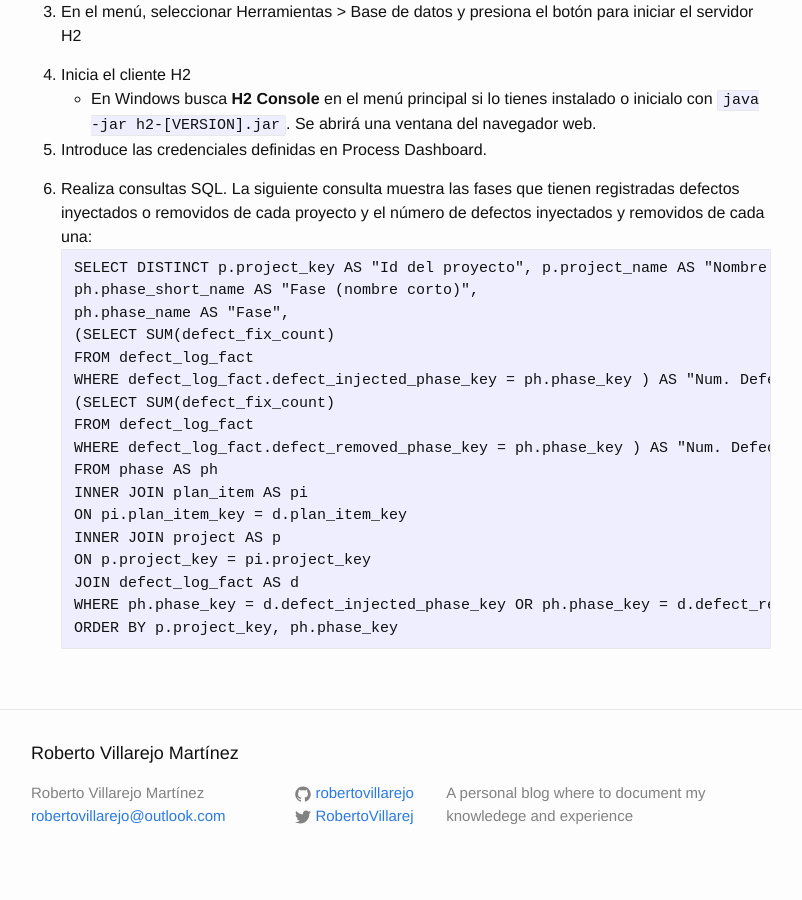
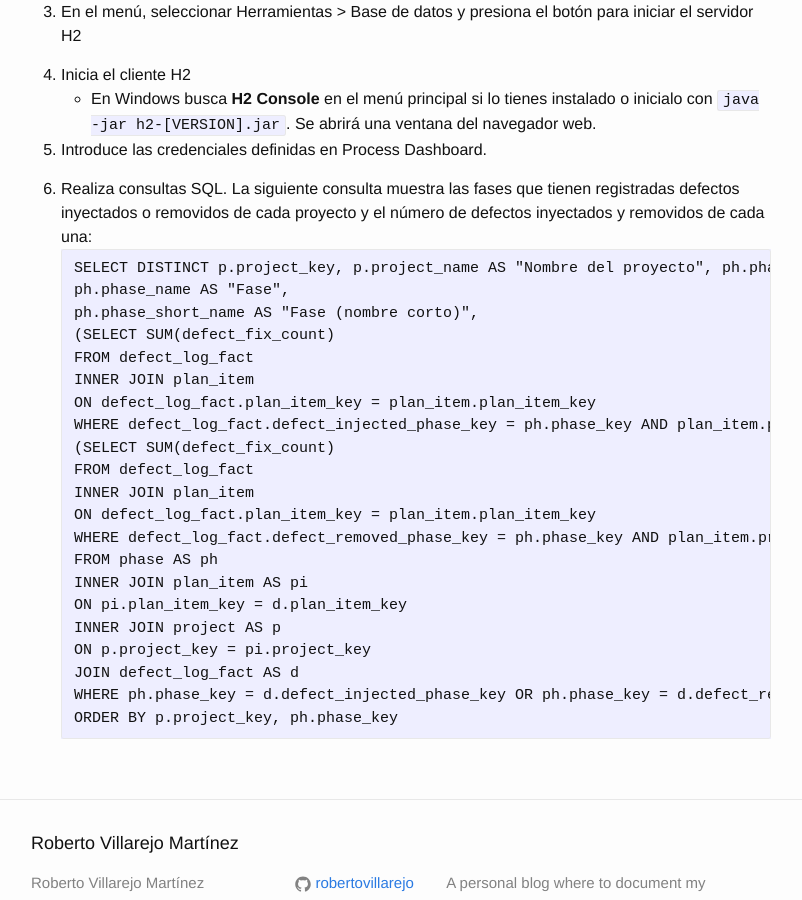
Before and after one commit to robertovillarejo/robertovillarejo, a Jekyll site: the page built from _posts/2017-12-04-Reporting-Demonstrations-PDES.md, in a window 1280 px wide and 900 px high, scrolled down 1483 px. Shown: the whole window, without its empty margins (239-1041 px from the left). Built offline with Jekyll 4.4.1, drawn with Linux system fonts in a browser that asks for light colours.

Commit message:
Fix PDES SQL query

````diff
--- a/_posts/2017-12-04-Reporting-Demonstrations-PDES.md
+++ b/_posts/2017-12-04-Reporting-Demonstrations-PDES.md
@@ -60,15 +60,19 @@ A continuación se enlistan los pasos para poner a funcionar el **add-on de repo
 
 6. Realiza consultas SQL. La siguiente consulta muestra las fases que tienen registradas defectos inyectados o removidos de cada proyecto y el número de defectos inyectados y removidos de cada una:
 ```
-SELECT DISTINCT p.project_key AS "Id del proyecto", p.project_name AS "Nombre del proyecto", ph.phase_key AS "Fase Id",
+SELECT DISTINCT p.project_key, p.project_name AS "Nombre del proyecto", ph.phase_key AS "Fase Id",
+ph.phase_name AS "Fase",
 ph.phase_short_name AS "Fase (nombre corto)",
-ph.phase_name AS "Fase",
 (SELECT SUM(defect_fix_count)
 FROM defect_log_fact
-WHERE defect_log_fact.defect_injected_phase_key = ph.phase_key ) AS "Num. Defectos Inyectados",
+INNER JOIN plan_item
+ON defect_log_fact.plan_item_key = plan_item.plan_item_key
+WHERE defect_log_fact.defect_injected_phase_key = ph.phase_key AND plan_item.project_key = p.project_key ) AS "Num. Defectos Inyectados",
 (SELECT SUM(defect_fix_count)
 FROM defect_log_fact
-WHERE defect_log_fact.defect_removed_phase_key = ph.phase_key ) AS "Num. Defectos Removidos"
+INNER JOIN plan_item
+ON defect_log_fact.plan_item_key = plan_item.plan_item_key
+WHERE defect_log_fact.defect_removed_phase_key = ph.phase_key AND plan_item.project_key = p.project_key ) AS "Num. Defectos Removidos"
 FROM phase AS ph
 INNER JOIN plan_item AS pi
 ON pi.plan_item_key = d.plan_item_key
````
